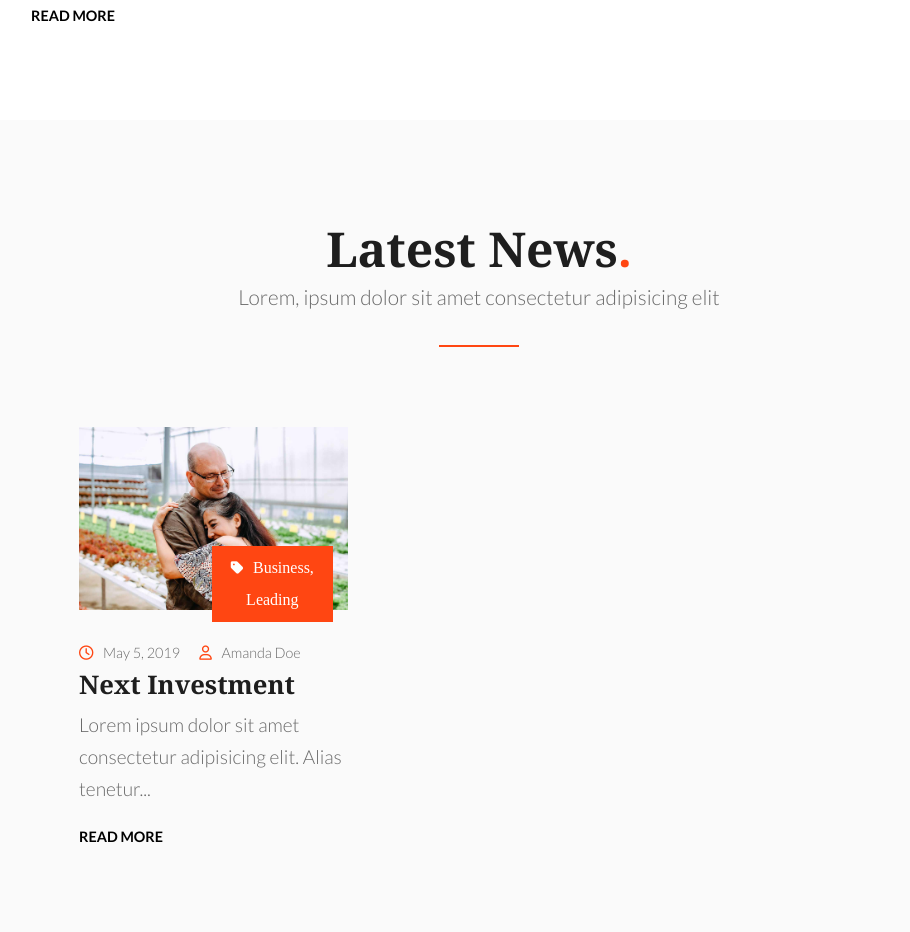
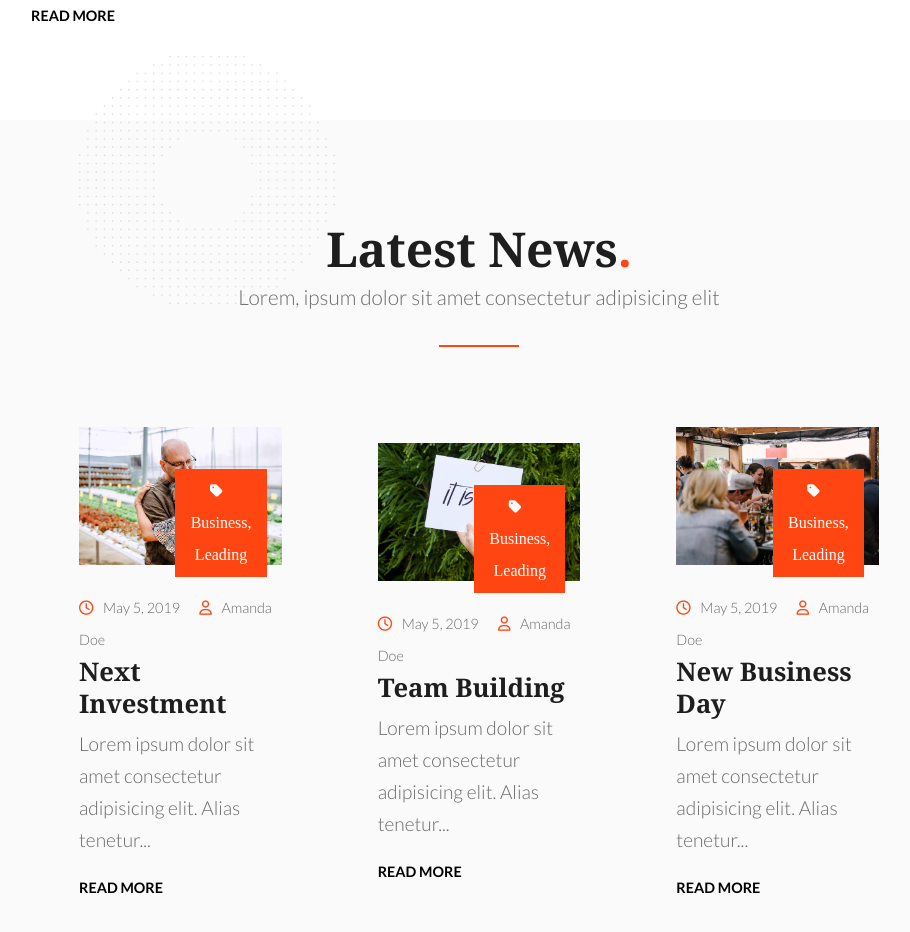
Before and after one commit to DavideIsaia/proj-html-vuejs, a Vue app: page / in a window 1280 px wide. Shown: the part 3820-4752 px from the top of the page, without its empty margins (161-1071 px from the left). Built offline with nearby package versions, Linux system fonts and the light colour scheme; a web font is replaced by a local one.

Commit message:
card aggiunte in modo dinamico sezione news

```diff
--- a/src/components/AppMain.vue
+++ b/src/components/AppMain.vue
@@ -57,37 +57,7 @@
       </div>
     </section>
     <!-- section latest news -->
-    <section class="news">
-      <div class="container">
-        <h3 class="title bold">Latest News<span>.</span></h3>
-        <p class="text">
-          Lorem, ipsum dolor sit amet consectetur adipisicing elit
-        </p>
-        <div class="line"></div>
-        <div class="flex">
-          <div class="card">
-            <div class="card__top">
-              <img src="../assets/img/h1-blog-img-02.jpg" alt="" />
-              <div class="tag">
-                <i class="fas fa-tag"></i><span>Business, Leading</span>
-              </div>
-            </div>
-            <div>
-              <i class="far fa-clock"></i>
-              <span class="text space">May 5, 2019</span>
-              <i class="far fa-user"></i>
-              <span class="text">Amanda Doe</span>
-            </div>
-            <h5 class="title bold">Next Investment</h5>
-            <p class="text">
-              Lorem ipsum dolor sit amet consectetur adipisicing elit. Alias
-              tenetur...
-            </p>
-            <div class="read-more">read more</div>
-          </div>
-        </div>
-      </div>
-    </section>
+    <NewsCard />
   </main>
 </template>
 
@@ -96,6 +66,7 @@ import SpecCard from "./SpecCard.vue";
 import CitCard from "./CitCard.vue";
 import CalendarCard from "./CalendarCard.vue";
 import ProgressCard from "./ProgressCard.vue";
+import NewsCard from "./NewsCard.vue";
 export default {
   name: "AppMain",
   components: {
@@ -103,6 +74,7 @@ export default {
     CitCard,
     CalendarCard,
     ProgressCard,
+    NewsCard,
   },
   data() {
     return {
@@ -228,63 +200,5 @@ main {
       width: 45%;
     }
   }
-  .news {
-    margin: 0 auto;
-    text-align: center;
-    padding-top: 6rem;
-    .line {
-      margin: 2rem auto 0;
-    }
-    .title {
-      font-size: 3rem;
-    }
-    .card {
-      width: 30%;
-      margin: 5rem 3rem;
-      line-height: 2rem;
-      text-align: left;
-      &__top {
-        position: relative;
-        img {
-          width: 100%;
-          margin-bottom: 1rem;
-        }
-        .tag {
-          position: absolute;
-          bottom: 15px;
-          right: 15px;
-          background-color: $bg-color-08;
-          width: 45%;
-          color: $txt-color-01;
-          text-align: center;
-          padding: 0.4rem;
-          i {
-            color: $txt-color-01;
-          }
-        }
-      }
-      .title {
-        font-size: 1.6rem;
-      }
-      .text {
-        font-size: 0.9rem;
-      }
-      .space {
-        margin-right: 1.2rem;
-      }
-      i {
-        color: $txt-color-08;
-        margin-right: 0.6rem;
-        font-size: 0.9rem;
-      }
-      p {
-        &.text {
-          font-size: 1.2rem;
-          line-height: 2rem;
-          padding: 0.5rem 0 1rem;
-        }
-      }
-    }
-  }
 }
 </style>
--- /dev/null
+++ b/src/components/NewsCard.vue
@@ -0,0 +1,134 @@
+<template>
+  <section class="news">
+    <div class="container">
+      <h3 class="title bold">Latest News<span>.</span></h3>
+      <p class="text">
+        Lorem, ipsum dolor sit amet consectetur adipisicing elit
+      </p>
+      <img class="svg" src="../assets/svg/svg-4.svg" alt="" />
+      <div class="line"></div>
+      <div class="flex">
+        <div v-for="item in newsArray" :key="item" class="card">
+          <div class="card__top">
+            <img
+              :src="require(`../assets/img/h1-blog-img-${item.img}.jpg`)"
+              :alt="item.title"
+            />
+            <div class="tag">
+              <i class="fas fa-tag"></i><span>Business, Leading</span>
+            </div>
+          </div>
+          <div>
+            <i class="far fa-clock"></i>
+            <span class="text space">May 5, 2019</span>
+            <i class="far fa-user"></i>
+            <span class="text">Amanda Doe</span>
+          </div>
+          <h5 class="title bold">{{ item.title }}</h5>
+          <p class="text">
+            Lorem ipsum dolor sit amet consectetur adipisicing elit. Alias
+            tenetur...
+          </p>
+          <div class="read-more">read more</div>
+        </div>
+      </div>
+    </div>
+  </section>
+</template>
+
+<script>
+export default {
+  name: "NewsCard",
+  data() {
+    return {
+      newsArray: [
+        {
+          title: "Next Investment",
+          img: "02",
+        },
+        {
+          title: "Team Building",
+          img: "03",
+        },
+        {
+          title: "New Business Day",
+          img: "01",
+        },
+      ],
+    };
+  },
+};
+</script>
+
+<style lang="scss" scoped>
+@import "../style/variables.scss";
+.news {
+  position: relative;
+  margin: 0 auto;
+  text-align: center;
+  padding-top: 6rem;
+  .svg {
+    width: 20%;
+    position: absolute;
+    top: -4rem;
+    left: 15rem;
+  }
+  .line {
+    margin: 2rem auto 0;
+  }
+  .title {
+    font-size: 3rem;
+  }
+  .card {
+    width: 30%;
+    margin: 5rem 3rem;
+    line-height: 2rem;
+    text-align: left;
+    &__top {
+      position: relative;
+      img {
+        width: 100%;
+        margin-bottom: 1rem;
+      }
+      .tag {
+        position: absolute;
+        bottom: 15px;
+        right: 15px;
+        background-color: $bg-color-08;
+        width: 45%;
+        color: $txt-color-01;
+        text-align: center;
+        padding: 0.4rem;
+        i {
+          color: $txt-color-01;
+        }
+      }
+    }
+    .title {
+      font-size: 1.6rem;
+    }
+    .text {
+      font-size: 0.9rem;
+    }
+    .space {
+      margin-right: 1.2rem;
+    }
+    i {
+      color: $txt-color-08;
+      margin-right: 0.6rem;
+      font-size: 0.9rem;
+    }
+    p {
+      &.text {
+        font-size: 1.2rem;
+        line-height: 2rem;
+        padding: 0.5rem 0 1rem;
+      }
+    }
+    &:hover {
+      background-color: $bg-color-07;
+      cursor: pointer;
+    }
+  }
+}
+</style>
```
